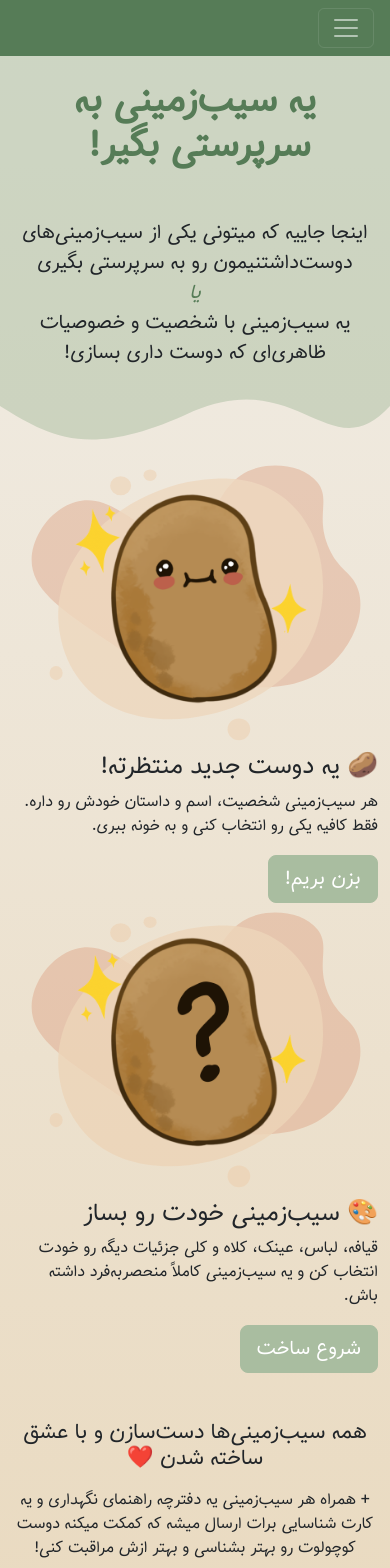
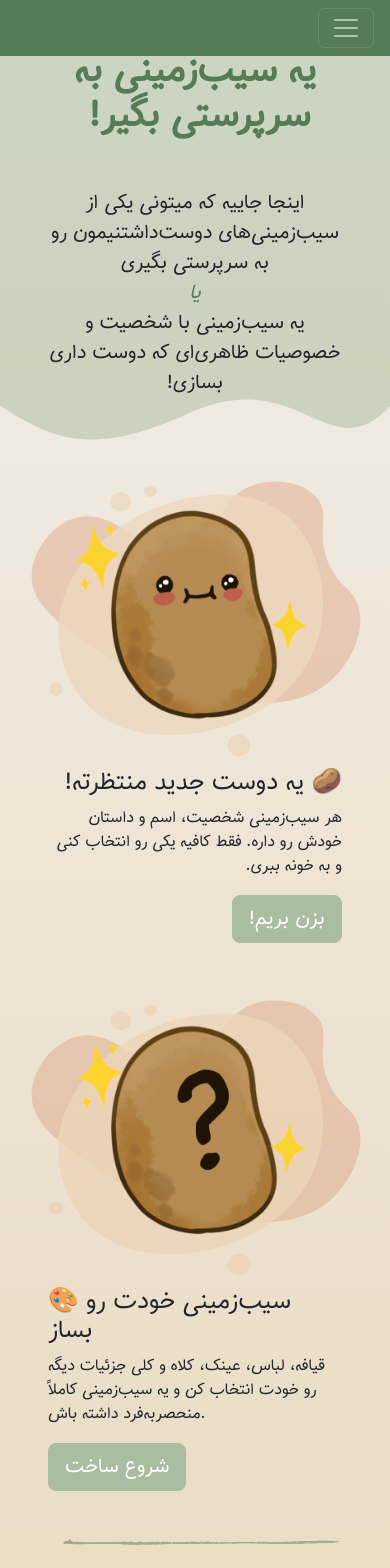
Before and after one commit to AdoptAPotato/AdoptAPotato.github.io, an Angular app: page / in a window 390 px wide. Shown: the top 1568 px of the page. Built offline with nearby package versions, Linux system fonts and the light colour scheme.

Commit message:
adapt the home page for mobile view

```diff
--- a/src/app/pages/home/home.component.css
+++ b/src/app/pages/home/home.component.css
@@ -68,3 +68,24 @@
     opacity: .5;
     z-index: 0;
 }
+
+.hr {
+    display: none;
+
+    height: 0.4rem;
+    width: 95%;
+
+    opacity: 50%;
+}
+
+@media (max-width: 768px) {
+
+    .creator-section {
+        direction: ltr;
+    }
+
+    .hr {
+        display: block;
+    }
+
+}
--- a/src/app/pages/home/home.component.html
+++ b/src/app/pages/home/home.component.html
@@ -1,5 +1,5 @@
 <section class="hero-banner">
-    <div class="text-center hero-content">
+    <div class="text-center hero-content p-5">
 
         <h1 class="display-3 fw-bold text-primary mb-5">
             <span #title></span>
@@ -29,9 +29,9 @@
     </svg>
 </section>
 
-<section class="container">
+<section class="container px-5 py-3 d-flex flex-column align-items-center">
     <!-- Adopt -->
-    <div #option class="row align-items-center">
+    <div #option class="row align-items-center mb-5 mb-lg-2">
 
         <div class="col-lg-5 text-center">
 
@@ -69,7 +69,7 @@
     </div>
 
     <!-- Creator -->
-    <div #option class="row align-items-center flex-lg-row-reverse">
+    <div #option class="row align-items-center flex-lg-row-reverse mb-5 mb-lg-2">
 
         <div class="col-lg-5 text-center">
 
@@ -87,7 +87,7 @@
 
         </div>
 
-        <div class="col-lg-7">
+        <div class="col-lg-7 creator-section">
 
             <h2>🎨 سیب‌زمینی خودت رو بساز</h2>
 
@@ -107,7 +107,9 @@
     </div>
 
     <!-- Bottom -->
-    <div #bottom class="text-center my-5">
+    <div #bottom class="text-center mt-lg-4 mb-3">
+
+        <img src="/textures/hr.png" class="hr mb-5">
 
         <h4 class="mb-3">همه‌ سیب‌زمینی‌ها دست‌سازن و با عشق ساخته شدن ❤️</h4>
 
```
Also changed, not shown: public/textures/hr.png (added).
